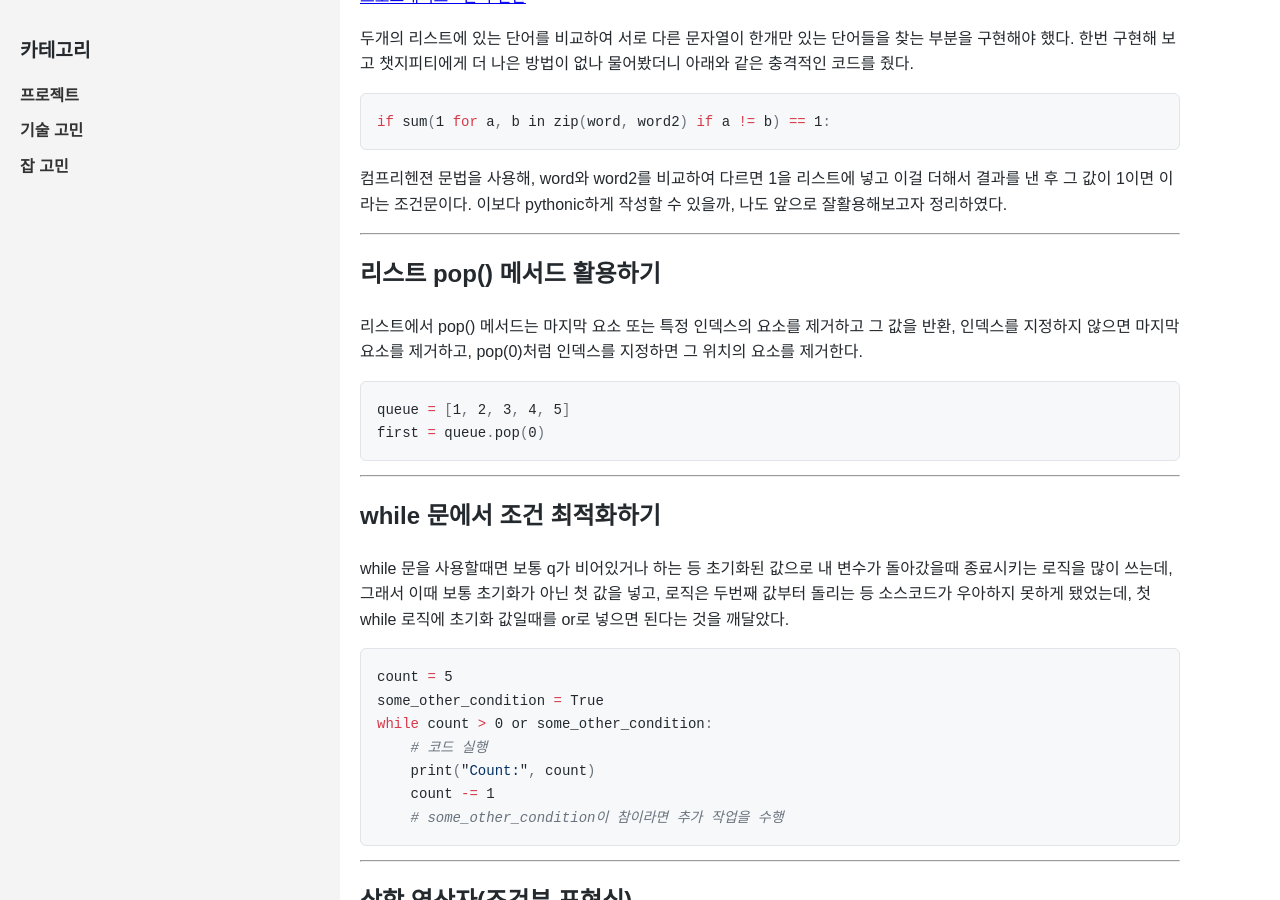
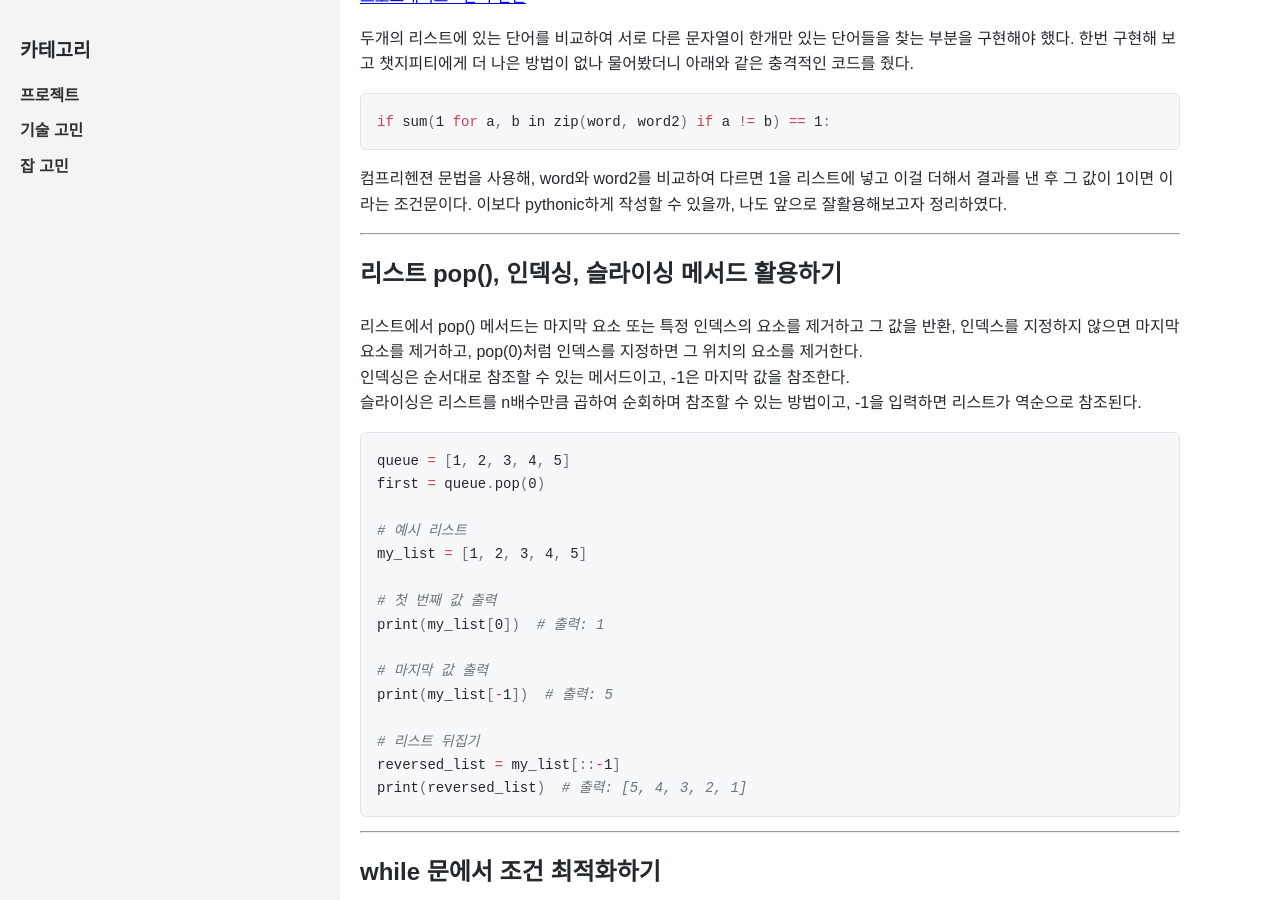
Before and after one commit to sh300new/sh300new.github.io, a Jekyll site: the page built from _tech/Pythonic coding.md, in a window 1280 px wide and 900 px high, scrolled down 1067 px. Built offline with Jekyll 4.4.1, drawn with Linux system fonts in a browser that asks for light colours.

Commit message:
Update Pythonic coding.md

````diff
--- a/_tech/Pythonic coding.md
+++ b/_tech/Pythonic coding.md
@@ -61,12 +61,28 @@ if sum(1 for a, b in zip(word, word2) if a != b) == 1:
 
 ---
 
-## 리스트 pop() 메서드 활용하기
+## 리스트 pop(), 인덱싱, 슬라이싱 메서드 활용하기
 
 리스트에서 pop() 메서드는 마지막 요소 또는 특정 인덱스의 요소를 제거하고 그 값을 반환, 인덱스를 지정하지 않으면 마지막 요소를 제거하고, pop(0)처럼 인덱스를 지정하면 그 위치의 요소를 제거한다.
+인덱싱은 순서대로 참조할 수 있는 메서드이고, -1은 마지막 값을 참조한다.
+슬라이싱은 리스트를 n배수만큼 곱하여 순회하며 참조할 수 있는 방법이고, -1을 입력하면 리스트가 역순으로 참조된다.
+
 ```python
 queue = [1, 2, 3, 4, 5]
 first = queue.pop(0)
+
+# 예시 리스트
+my_list = [1, 2, 3, 4, 5]
+
+# 첫 번째 값 출력
+print(my_list[0])  # 출력: 1
+
+# 마지막 값 출력
+print(my_list[-1])  # 출력: 5
+
+# 리스트 뒤집기
+reversed_list = my_list[::-1]
+print(reversed_list)  # 출력: [5, 4, 3, 2, 1]
 ```
 ---
 
````
